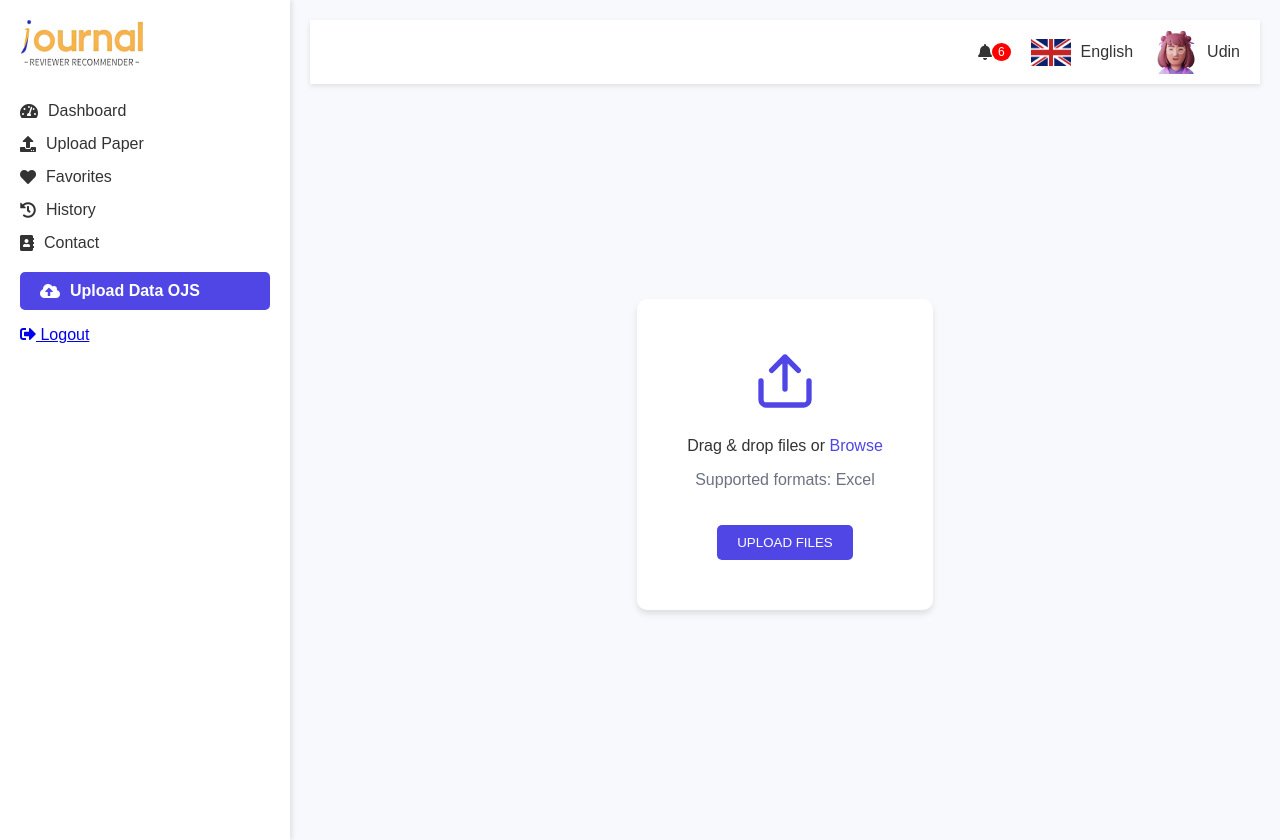
After one commit to AgileRE-2024/Reviewer-Database-Journal, a Django app: page /upload/ojs/ in a window 1280 px wide. The commit adds this page. Run offline with Django 5.2, Linux system fonts and the light colour scheme.

Commit message:
update upload-ojs page

```diff
--- a/mysite/mysite/urls.py
+++ b/mysite/mysite/urls.py
@@ -25,6 +25,7 @@ from .views import UploadPaperPage
 from .views import UploadDetailPage
 from .views import ConfirmationPage
 from .views import ReviewerPage
+from .views import UploadOJSPage
 
 urlpatterns = [
     path('admin/', admin.site.urls),
@@ -37,4 +38,5 @@ urlpatterns = [
     path('upload/detail/', UploadDetailPage, name='upload_detail'),
     path('confirmation/', ConfirmationPage, name='confirmation'),
     path('reviewer/', ReviewerPage, name='reviewer'),
+    path('upload/ojs/', UploadOJSPage, name='upload_ojs'),
 ]
--- a/mysite/mysite/views.py
+++ b/mysite/mysite/views.py
@@ -27,3 +27,6 @@ def ConfirmationPage(request):
 
 def ReviewerPage(request):
     return render(request, 'reviewer.html')
+
+def UploadOJSPage(request):
+    return render(request, 'upload-ojs.html')
--- /dev/null
+++ b/mysite/static/css/upload-ojs.css
@@ -0,0 +1,179 @@
+:root {
+  --primary-color: #4c6fff;
+  --secondary-color: #f8f9fd;
+  --accent-color: #6359e9;
+  --text-color: #333;
+  --sidebar-width: 250px;
+}
+
+body, html {
+  margin: 0;
+  padding: 0;
+  font-family: Arial, sans-serif;
+  color: var(--text-color);
+  background-color: var(--secondary-color);
+}
+
+.container {
+  display: flex;
+}
+
+.sidebar {
+  width: var(--sidebar-width);
+  background-color: white;
+  height: 100vh;
+  padding: 20px;
+  box-shadow: 2px 0 5px rgba(0,0,0,0.1);
+}
+
+.logo {
+  font-size: 24px;
+  font-weight: bold;
+  margin-bottom: 30px;
+}
+
+nav ul {
+  list-style-type: none;
+  padding: 0;
+}
+
+nav ul li {
+  margin-bottom: 15px;
+}
+
+nav ul li a {
+  text-decoration: none;
+  color: var(--text-color);
+  display: flex;
+  align-items: center;
+}
+
+nav ul li a i {
+  margin-right: 10px;
+}
+
+nav ul li a.active {
+  color: var(--primary-color);
+  font-weight: bold;
+}
+
+.upload-btn {
+  background-color: var(--primary-color);
+  color: white !important;
+  padding: 10px;
+  border-radius: 5px;
+}
+
+.logout {
+  margin-top: auto;
+}
+
+main {
+  flex-grow: 1;
+  padding: 20px;
+}
+
+header {
+  display: flex;
+  justify-content: flex-end;
+  align-items: center;
+  padding: 10px 20px;
+  background-color: white;
+  box-shadow: 0 2px 5px rgba(0,0,0,0.1);
+  margin-bottom: 20px;
+}
+
+.notifications, .language-selector, .user-profile {
+  margin-left: 20px;
+  display: flex;
+  align-items: center;
+}
+
+.notifications img, .language-selector img, .user-profile img {
+  margin-right: 10px;
+}
+
+.badge {
+  background-color: red;
+  color: white;
+  border-radius: 50%;
+  padding: 2px 6px;
+  font-size: 12px;
+}
+
+.avatar {
+  width: 32px;
+  height: 32px;
+  border-radius: 50%;
+  margin-right: 10px;
+}
+
+.page {
+  display: flex;
+  justify-content: center;
+  align-items: center;
+  height: calc(100vh - 100px);
+}
+
+.upload-area, .reviewer-scraping {
+  background-color: #fff;
+  border-radius: 10px;
+  padding: 50px;
+  text-align: center;
+  box-shadow: 0 4px 6px rgba(0, 0, 0, 0.1);
+}
+
+.upload-icon {
+  margin-bottom: 20px;
+}
+
+.browse-link {
+  color: #4F46E5;
+  text-decoration: none;
+}
+
+.supported-formats {
+  color: #6B7280;
+  margin-top: 10px;
+}
+
+.upload-btn, .go-btn {
+  background-color: #4F46E5;
+  color: #fff;
+  border: none;
+  padding: 10px 20px;
+  border-radius: 5px;
+  cursor: pointer;
+  margin-top: 20px;
+}
+
+.upload-btn:hover, .go-btn:hover, .upload-button:hover{
+  background-color: #6359e9;
+}
+
+.upload-button {
+  background-color: #4F46E5;
+  color: #fff;
+  border: none;
+  padding: 10px 20px;
+  border-radius: 5px;
+  cursor: pointer;
+  margin-top: 20px;
+}
+
+.hidden {
+  display: none;
+}
+
+.reviewer-scraping h2 {
+  font-size: 24px;
+  margin-bottom: 20px;
+}
+
+.reviewer-scraping p {
+  margin-bottom: 20px;
+}
+
+.go-btn {
+  font-size: 16px;
+}
--- /dev/null
+++ b/mysite/static/js/upload-ojs.js
@@ -0,0 +1,67 @@
+document.addEventListener('DOMContentLoaded', function() {
+  const uploadBtn = document.querySelector('.upload-button');
+  const uploadArea = document.querySelector('.upload-area');
+  const fileInput = document.getElementById('fileInput');
+  const browseLink = document.querySelector('.browse-link');
+  const fileNameDisplay = document.querySelector('.file-name');
+  const goBtn = document.querySelector('#go-btn');
+  const uploadPage = document.getElementById('upload-page');
+  const reviewerScrapingPage = document.getElementById('reviewer-scraping-page');
+
+  function showPage(page) {
+      uploadPage.classList.add('hidden');
+      reviewerScrapingPage.classList.add('hidden');
+      page.classList.remove('hidden');
+  }
+
+  browseLink.addEventListener('click', function(e) {
+      e.preventDefault();
+      fileInput.click();
+  });
+
+  fileInput.addEventListener('change', function() {
+      if (fileInput.files.length > 0) {
+          fileNameDisplay.textContent = `Selected file: ${fileInput.files[0].name}`;
+      }
+  });
+
+  uploadBtn.addEventListener('click', function() {
+      if (fileInput.files.length > 0) {
+          alert('Uploading files...');
+          setTimeout(() => {
+              showPage(reviewerScrapingPage);
+          }, 1000);
+      } else {
+          alert('Please select a file before uploading.');
+      }
+  });
+
+  uploadArea.addEventListener('dragover', function(e) {
+      e.preventDefault();
+      this.style.border = '2px dashed #4F46E5';
+  });
+
+  uploadArea.addEventListener('dragleave', function() {
+      this.style.border = 'none';
+  });
+
+  uploadArea.addEventListener('drop', function(e) {
+      e.preventDefault();
+      this.style.border = 'none';
+      if (e.dataTransfer.files.length > 0) {
+          fileInput.files = e.dataTransfer.files;
+          fileNameDisplay.textContent = `Selected file: ${fileInput.files[0].name}`;
+      }
+      alert('Files dropped. Uploading...');
+      setTimeout(() => {
+          showPage(reviewerScrapingPage);
+      }, 1000);
+  });
+
+  goBtn.addEventListener('click', function() {
+      alert('Starting reviewer scraping process...');
+  });
+
+  // Show upload page by default
+  showPage(uploadPage);
+});
--- a/mysite/template/dashboard.html
+++ b/mysite/template/dashboard.html
@@ -21,7 +21,7 @@
                     <li><a href="{% url 'favorites' %}"><i class="fas fa-heart"></i> Favorites</a></li>
                     <li><a href="{% url 'history' %}"><i class="fas fa-history"></i> History</a></li>
                     <li><a href="#"><i class="fas fa-address-book"></i> Contact</a></li>
-                    <li><a href="#"><i class="fas fa-cloud-upload-alt"></i> Upload Data OJS</a></li>
+                    <li><a href="{% url 'upload_ojs' %}"><i class="fas fa-cloud-upload-alt"></i> Upload Data OJS</a></li>
                 </ul>
             </nav>
             <div class="logout">
--- a/mysite/template/favorite.html
+++ b/mysite/template/favorite.html
@@ -21,7 +21,7 @@
                     <li><a href="{% url 'favorites' %}" class="active upload-btn"><i class="fas fa-heart"></i> Favorites</a></li>
                     <li><a href="{% url 'history' %}"><i class="fas fa-history"></i> History</a></li>
                     <li><a href="#"><i class="fas fa-address-book"></i> Contact</a></li>
-                    <li><a href="#"><i class="fas fa-cloud-upload-alt"></i> Upload Data OJS</a></li>
+                    <li><a href="{% url 'upload_ojs' %}"><i class="fas fa-cloud-upload-alt"></i> Upload Data OJS</a></li>
                 </ul>
             </nav>
             <div class="logout">
--- a/mysite/template/history.html
+++ b/mysite/template/history.html
@@ -22,7 +22,7 @@
                     <li><a href="{% url 'favorites' %}"><i class="fas fa-heart"></i> Favorites</a></li>
                     <li><a href="{% url 'history' %}" class="active upload-btn"><i class="fas fa-history"></i> History</a></li>
                     <li><a href="#"><i class="fas fa-address-book"></i> Contact</a></li>
-                    <li><a href="#"><i class="fas fa-cloud-upload-alt"></i> Upload Data OJS</a></li>
+                    <li><a href="{% url 'upload_ojs' %}"><i class="fas fa-cloud-upload-alt"></i> Upload Data OJS</a></li>
                 </ul>
             </nav>
             <div class="logout">
--- a/mysite/template/reviewer.html
+++ b/mysite/template/reviewer.html
@@ -67,8 +67,8 @@
 
                 <!-- Button Container -->
                 <div class="buttons-container">
-                    <button class="btn btn-primary" id="goBackBtn" data-url="{% url 'history' %}">Ya, Saya Sudah Memilih Reviewers</button>
-                    <button class="btn btn-secondary" id="OkeBtn" data-url="{% url 'history' %}">Belum, Saya akan melanjutkan memilih nanti</button>
+                    <button class="btn btn-primary" id="goBackBtn" data-url="{% url 'history' %}">Yes, I Already Choose My Reviewers</button>
+                    <button class="btn btn-secondary" id="OkeBtn" data-url="{% url 'history' %}">No, I Will Choose My Reviewer Later</button>
                 </div>
             </div>
         </main>
--- /dev/null
+++ b/mysite/template/upload-ojs.html
@@ -0,0 +1,73 @@
+<!-- templates/upload_ojs.html -->
+<!DOCTYPE html>
+<html lang="en">
+<head>
+    <meta charset="UTF-8">
+    <meta name="viewport" content="width=device-width, initial-scale=1.0">
+    <title>{% block title %}Journal - Recommended Reviewers{% endblock %}</title>
+    {% load static %}
+    <link rel="stylesheet" href="{% static 'css/upload-ojs.css' %}">
+    <link href="https://cdnjs.cloudflare.com/ajax/libs/font-awesome/5.15.1/css/all.min.css" rel="stylesheet">
+</head>
+<body>
+    <div class="container">
+        <aside class="sidebar">
+            <div class="logo">
+                <img src="{% static 'img/logo.png' %}" alt="Journal Logo">
+            </div>
+            <nav>
+                <ul>
+                    <li><a href="{% url 'dashboard' %}"><i class="fas fa-tachometer-alt"></i> Dashboard</a></li>
+                    <li><a href="{% url 'upload' %}"><i class="fas fa-upload"></i> Upload Paper</a></li>
+                    <li><a href="{% url 'favorites' %}"><i class="fas fa-heart"></i> Favorites</a></li>
+                    <li><a href="{% url 'history' %}"><i class="fas fa-history"></i> History</a></li>
+                    <li><a href="#"><i class="fas fa-address-book"></i> Contact</a></li>
+                    <li><a href="{% url 'upload_ojs' %}" class="active upload-btn"><i class="fas fa-cloud-upload-alt"></i> Upload Data OJS</a></li>
+                </ul>
+            </nav>
+            <div class="logout">
+                <a href="#"><i class="fas fa-sign-out-alt"></i> Logout</a>
+            </div>
+        </aside>
+        <main>
+            <header>
+                <div class="notifications">
+                    <i class="fas fa-bell"></i>
+                    <span class="badge">6</span>
+                </div>
+                <div class="language-selector">
+                    <img src="{% static 'img/UK Flag.png' %}" alt="English">
+                    <span>English</span>
+                </div>
+                <div class="user-profile">
+                    <img src="{% static 'img/orang.png' %}" alt="User">
+                    <span>Udin</span>
+                </div>
+            </header>
+            <div id="upload-page" class="page">
+                <div class="upload-area">
+                    <div class="upload-icon">
+                        <svg width="64" height="64" viewBox="0 0 24 24" fill="none" xmlns="http://www.w3.org/2000/svg">
+                            <path d="M12 15V3M12 3L7 8M12 3L17 8" stroke="#4F46E5" stroke-width="2" stroke-linecap="round" stroke-linejoin="round"/>
+                            <path d="M3 12V19C3 20.1046 3.89543 21 5 21H19C20.1046 21 21 20.1046 21 19V12" stroke="#4F46E5" stroke-width="2" stroke-linecap="round" stroke-linejoin="round"/>
+                        </svg>
+                    </div>
+                    <p>Drag & drop files or <a href="#" class="browse-link">Browse</a></p>
+                    <input type="file" id="fileInput" style="display: none;" />
+                    <p class="file-name"></p>
+                    <p class="supported-formats">Supported formats: Excel</p>
+                    <button class="upload-button">UPLOAD FILES</button>
+                </div>
+            </div>
+            <div id="reviewer-scraping-page" class="page hidden">
+                <div class="reviewer-scraping">
+                    <h2>Reviewer Scraping</h2>
+                    <p>Last Scraped: <span id="last-scraped-date">07/10/23</span></p>
+                    <button id="go-btn" class="go-btn">Go</button>
+                </div>
+            </div>
+        </main>
+    </div>
+    <script src="{% static 'js/upload-ojs.js' %}"></script>
+</body>
+</html>
--- a/mysite/template/upload-paper.html
+++ b/mysite/template/upload-paper.html
@@ -21,7 +21,7 @@
                     <li><a href="{% url 'favorites' %}"><i class="fas fa-heart"></i> Favorites</a></li>
                     <li><a href="{% url 'history' %}"><i class="fas fa-history"></i> History</a></li>
                     <li><a href="#"><i class="fas fa-address-book"></i> Contact</a></li>
-                    <li><a href="#"><i class="fas fa-cloud-upload-alt"></i> Upload Data OJS</a></li>
+                    <li><a href="{% url 'upload_ojs' %}"><i class="fas fa-cloud-upload-alt"></i> Upload Data OJS</a></li>
                 </ul>
             </nav>
             <div class="logout">
```
